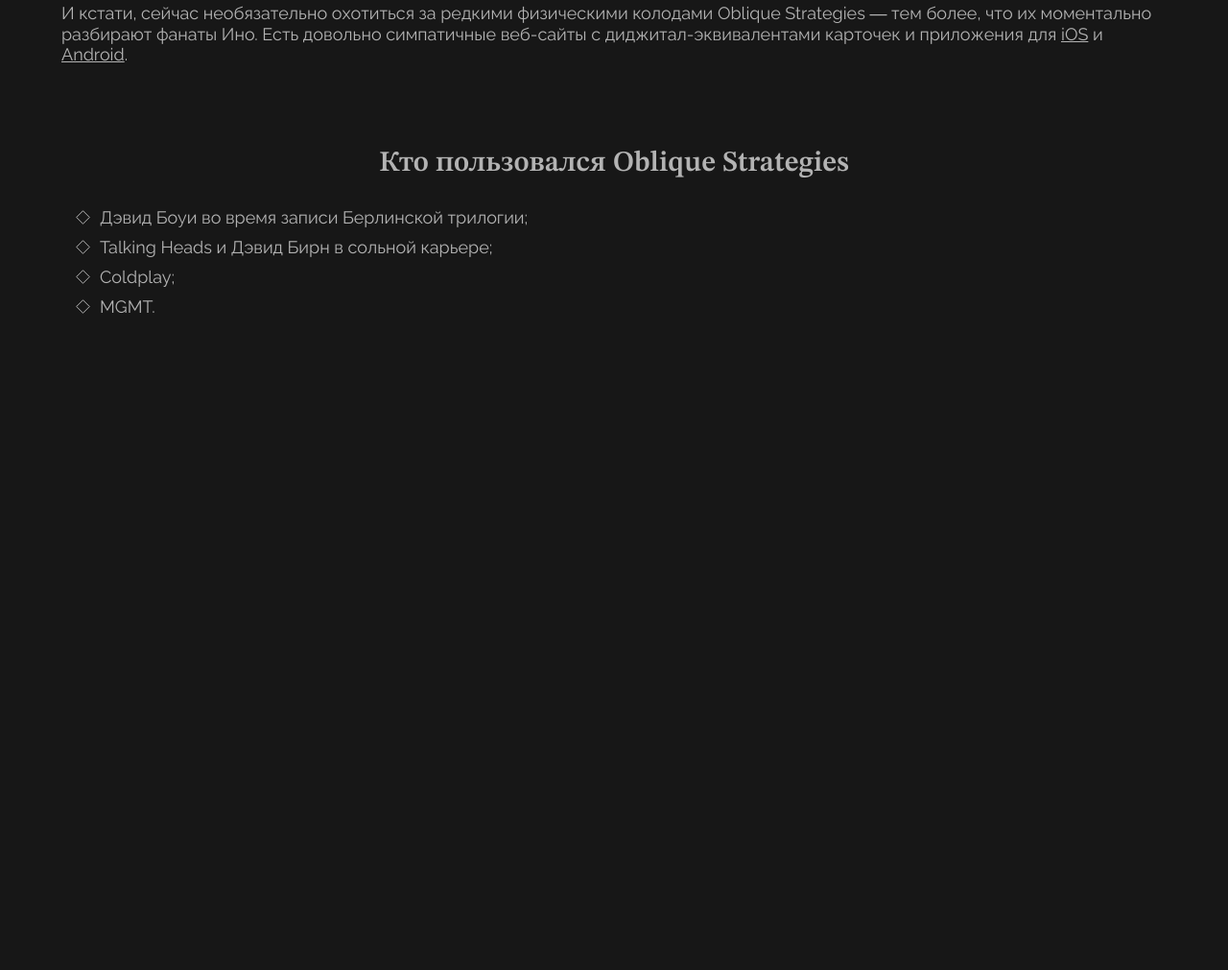
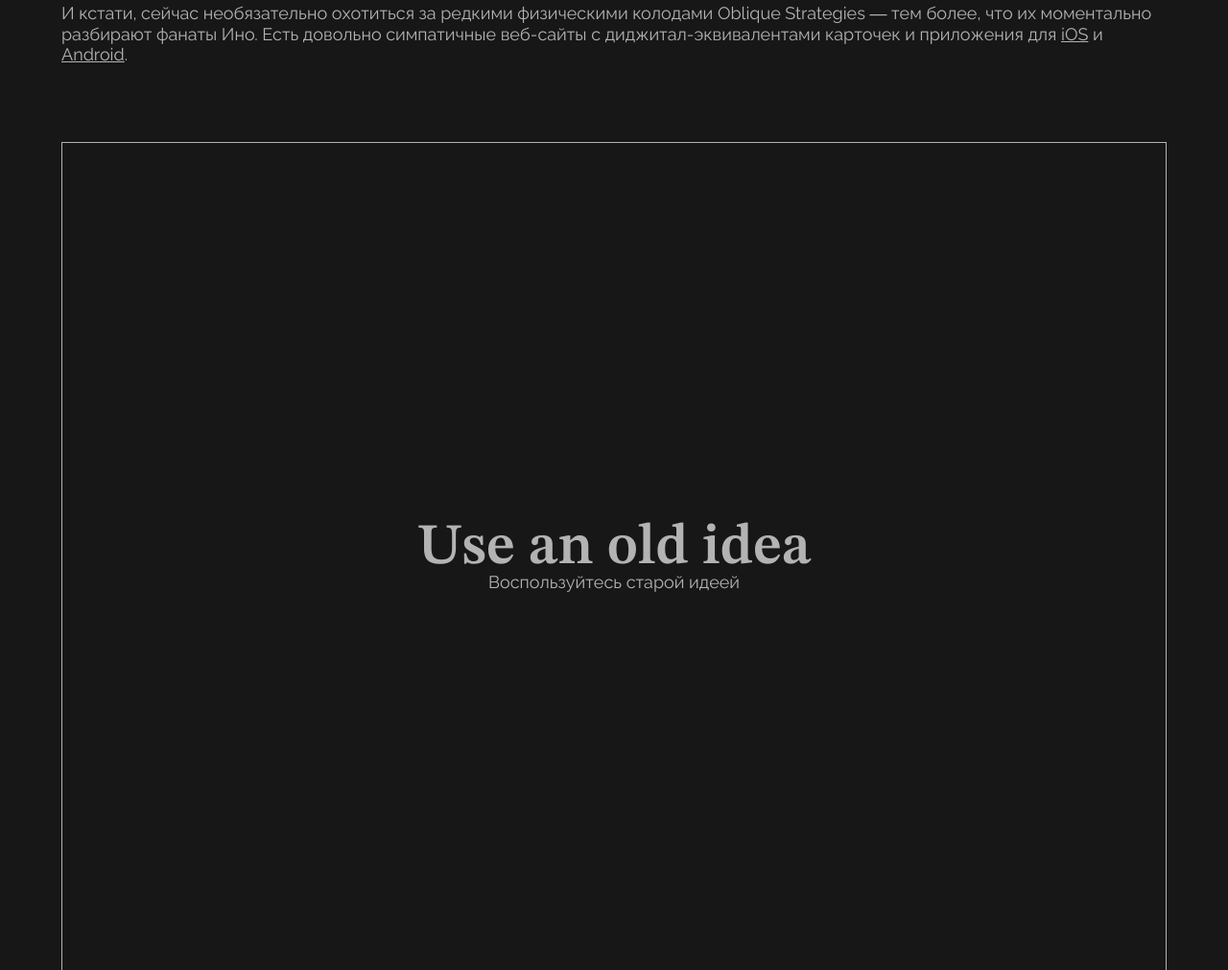
Before and after one commit to Brodyagados/karty-podskazhut, a website: page index.html in a window 1280 px wide. Shown: the part 2305-3316 px from the top of the page at 96% size. Before the commit the page ends 2635 px from the top, so only its background shows below. Drawn offline with Linux system fonts and the light colour scheme.

Commit message:
Добавлена карточка

```diff
--- a/index.html
+++ b/index.html
@@ -113,6 +113,12 @@
           >.
         </p>
       </div>
+      <article class="content__card">
+        <h3 class="content__card-title heading">
+          Use an <span class="colored-text">old idea</span>
+        </h3>
+        <p class="content__card-subtitle">Воспользуйтесь старой идеей</p>
+      </article>
       <h2 class="heading content__title">Кто пользовался Oblique Strategies</h2>
       <div class="content__text-block">
         <ul class="content__list">
--- a/styles/style.css
+++ b/styles/style.css
@@ -117,6 +117,48 @@
 
 /*#endregion */
 
+/*#region Карточка */
+
+.content__card {
+  display: flex;
+  flex-direction: column;
+  justify-content: center;
+  align-items: center;
+  aspect-ratio: calc(4 / 3);
+  border: thin solid currentColor;
+  margin-block-start: 7%;
+}
+
+.content__card-title {
+  font-size: 60px;
+  font-weight: 600;
+  line-height: 0.9;
+}
+
+.content__card-subtitle {
+  font-size: 18px;
+  line-height: 1;
+}
+
+.colored-text {
+  display: inline-block;
+  position: relative;
+}
+
+.colored-text::after {
+  content: '';
+  display: inline-block;
+  position: absolute;
+  bottom: 0.15ch;
+  right: -0.25ch;
+  inline-size: calc(100% + 0.356ch);
+  block-size: 0.28em;
+  background-color: var(--accent-color);
+  z-index: -1;
+}
+
+/*#endregion */
+
 /*#region Список */
 
 .content__list {
```
